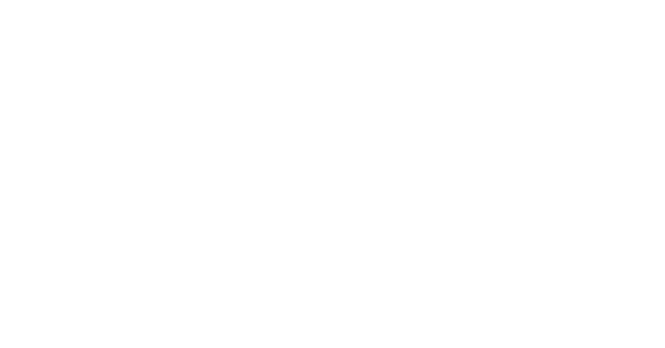
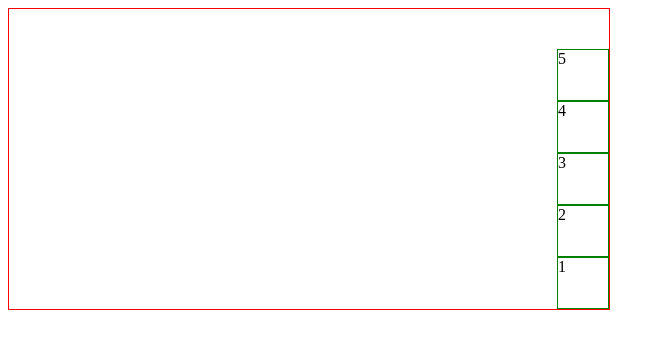
Before and after one commit to d3rling/flex, a plain HTML site: page 14.html in a window 1280 px wide. Shown: the whole page, without its empty margins (0-665 px from the left). Drawn offline with Linux system fonts and the light colour scheme.

Commit message:
fourteen

```diff
--- a/14.html
+++ b/14.html
@@ -4,8 +4,15 @@
     <meta charset="UTF-8">
     <meta name="viewport" content="width=device-width, initial-scale=1.0">
     <title>Document</title>
+    <link rel="stylesheet" href="style.css">
 </head>
 <body>
-
+    <div class="f">
+        <div class="f1">1</div>
+        <div class="f1">2</div>
+        <div class="f1">3</div>
+        <div class="f1">4</div>
+        <div class="f1">5</div>
+    </div>
 </body>
 </html>
--- a/style.css
+++ b/style.css
@@ -188,3 +188,19 @@ border: 1px solid red;
 	height: 50px;
 	border: 1px solid green;
 }
+
+.f {
+    display: flex;
+    flex-direction: column-reverse;
+    justify-content: flex-start;
+    align-items: flex-end;
+    width: 600px;
+    height: 300px;
+    border: 1px solid red;
+}
+
+.f1 {
+    width: 50px;
+	height: 50px;
+	border: 1px solid green;
+}
```
